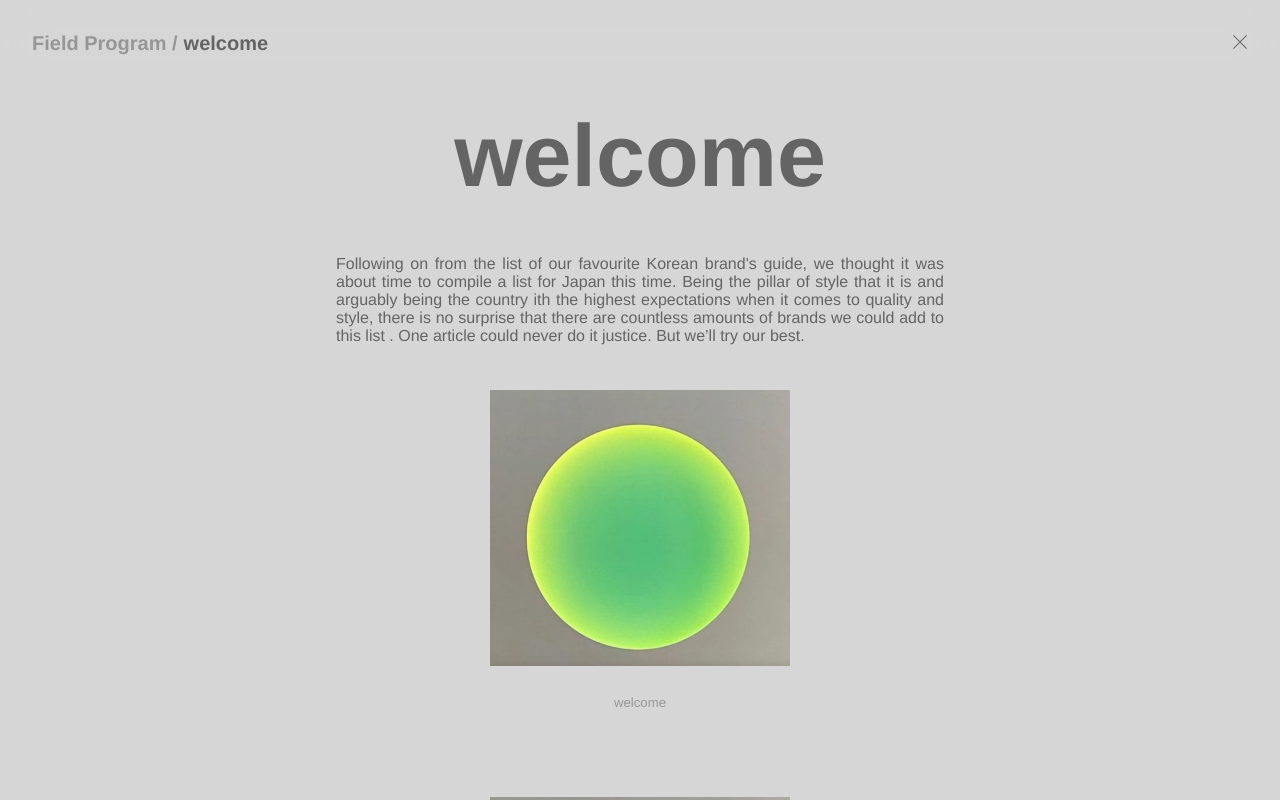
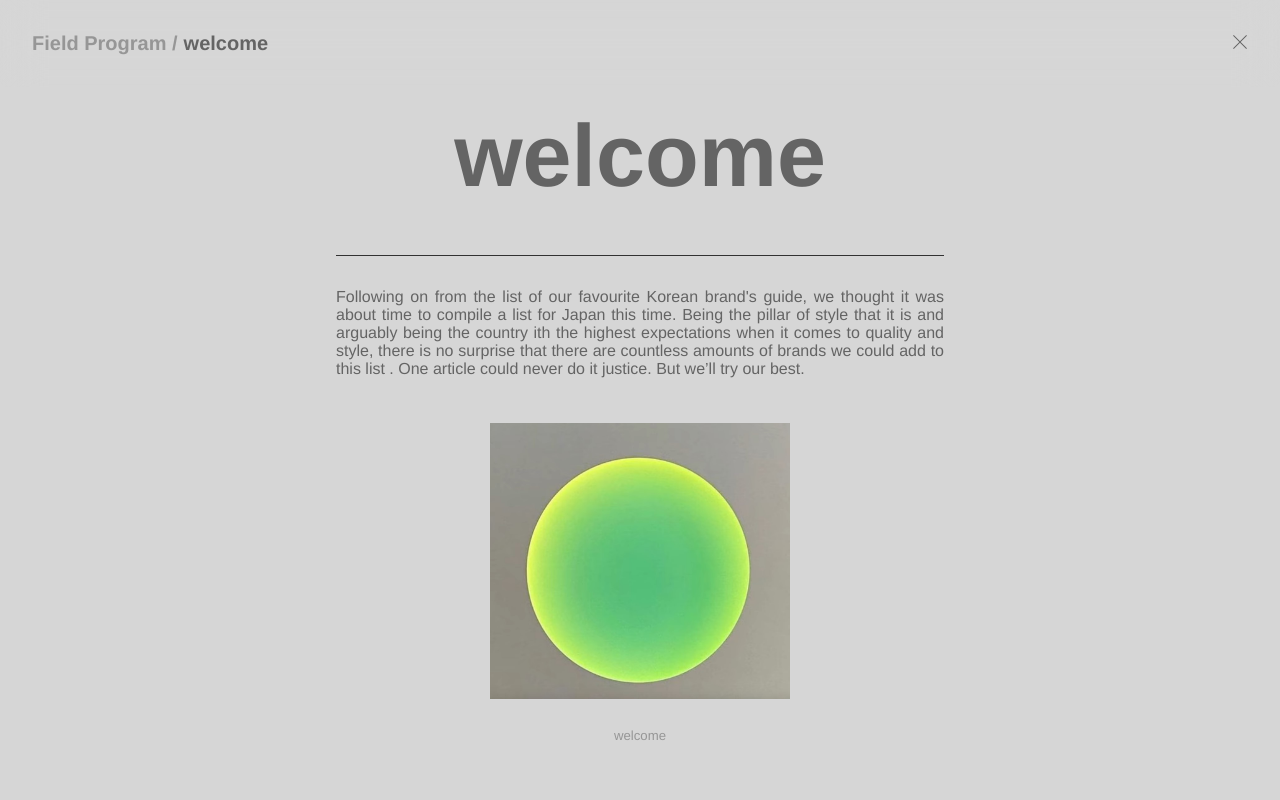
Before and after one commit to Benedikt-Keller/enterthefield-next, a Next.js app: page /blog/welcome in a window 1280 px wide. Shown: the top 800 px of the page. Built offline with nearby package versions, Linux system fonts and the light colour scheme.

Commit message:
added line seperator

```diff
--- a/app/blog/(components)/blogpage.css
+++ b/app/blog/(components)/blogpage.css
@@ -39,6 +39,12 @@
     padding: 0;
 }
 
+.block-seperator {
+    width: 100%;
+    height: 1px;
+    background: rgb(var(--middleground-light-rgb));
+}
+
 @media screen and (max-width: 768px) {
     .page-content {
         width: 100%;
--- a/app/blog/welcome/page.tsx
+++ b/app/blog/welcome/page.tsx
@@ -11,12 +11,17 @@ export default function Page() {
             <Header title={title} />
             <div className="page-content">
                 <h2>{title}</h2>
+                <div className="block-seperator"></div>
+
                 <p> Following on from the list of our favourite Korean brand's guide,
                     we thought it was about time to compile a list for Japan this time.
                     Being the pillar of style that it is and arguably being the country
                     ith the highest expectations when it comes to quality and style, there is no
                     surprise that there are countless amounts of brands we could add to this list
                     . One article could never do it justice. But we’ll try our best.</p>
+
+
+
                 <div className="grid">
                     <Cell type={"image"} imgpath={"/dot.jpg"} title={"welcome"} date={"01-01-2024"} desc={"welcome"} ></Cell>
                     <Cell type={"image"} imgpath={"/dot.jpg"} title={"welcome"} date={"01-01-2024"} desc={"welcome"} ></Cell>
--- a/app/globals.css
+++ b/app/globals.css
@@ -1,6 +1,7 @@
 :root {
   --foreground-rgb: 100, 100, 100;
   --middleground-rgb: 150, 150, 150;
+  --middleground-light-rgb: 50, 50, 50;
   --background-start-rgb: 214, 214, 214;
   --background-end-rgb: 214, 214, 214;
 }
```
